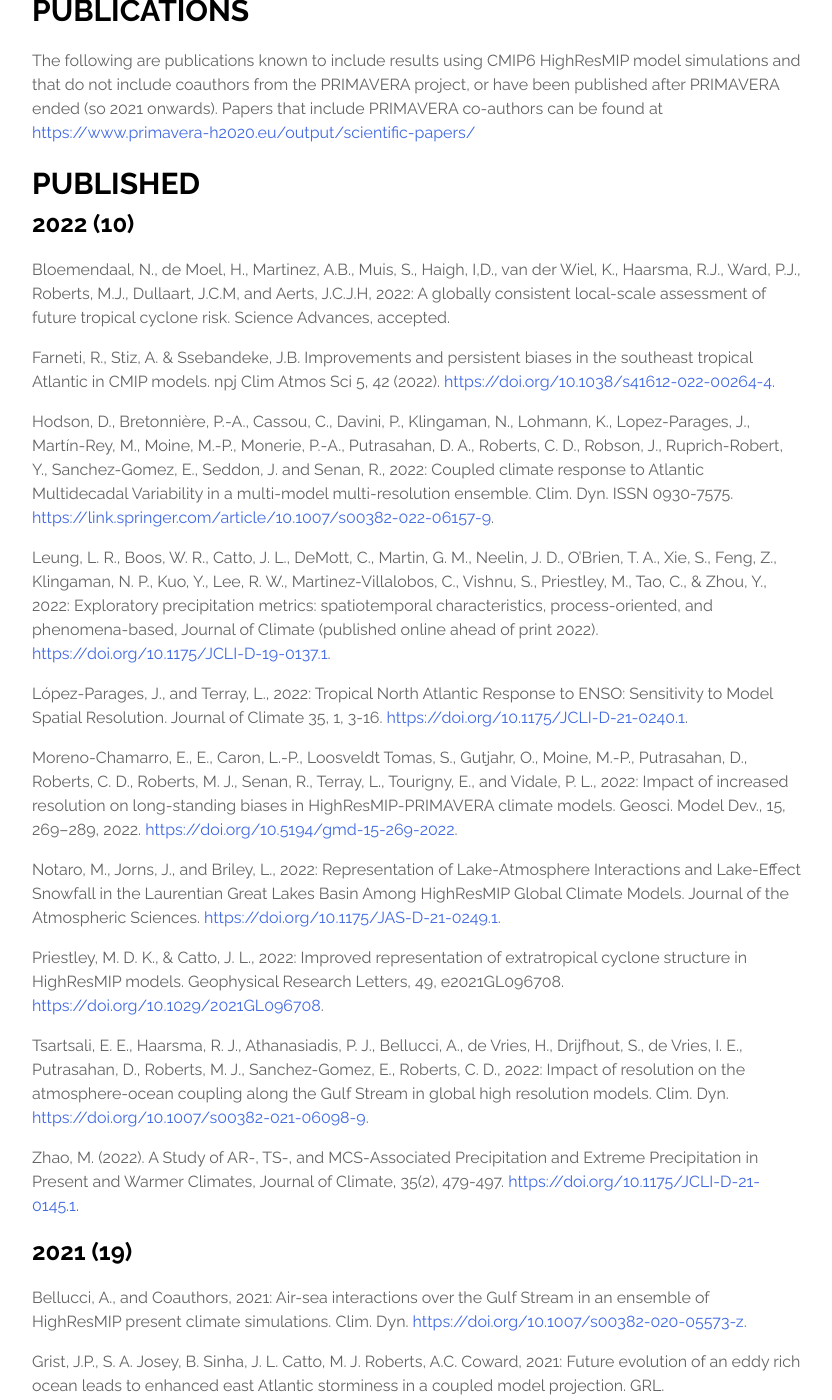
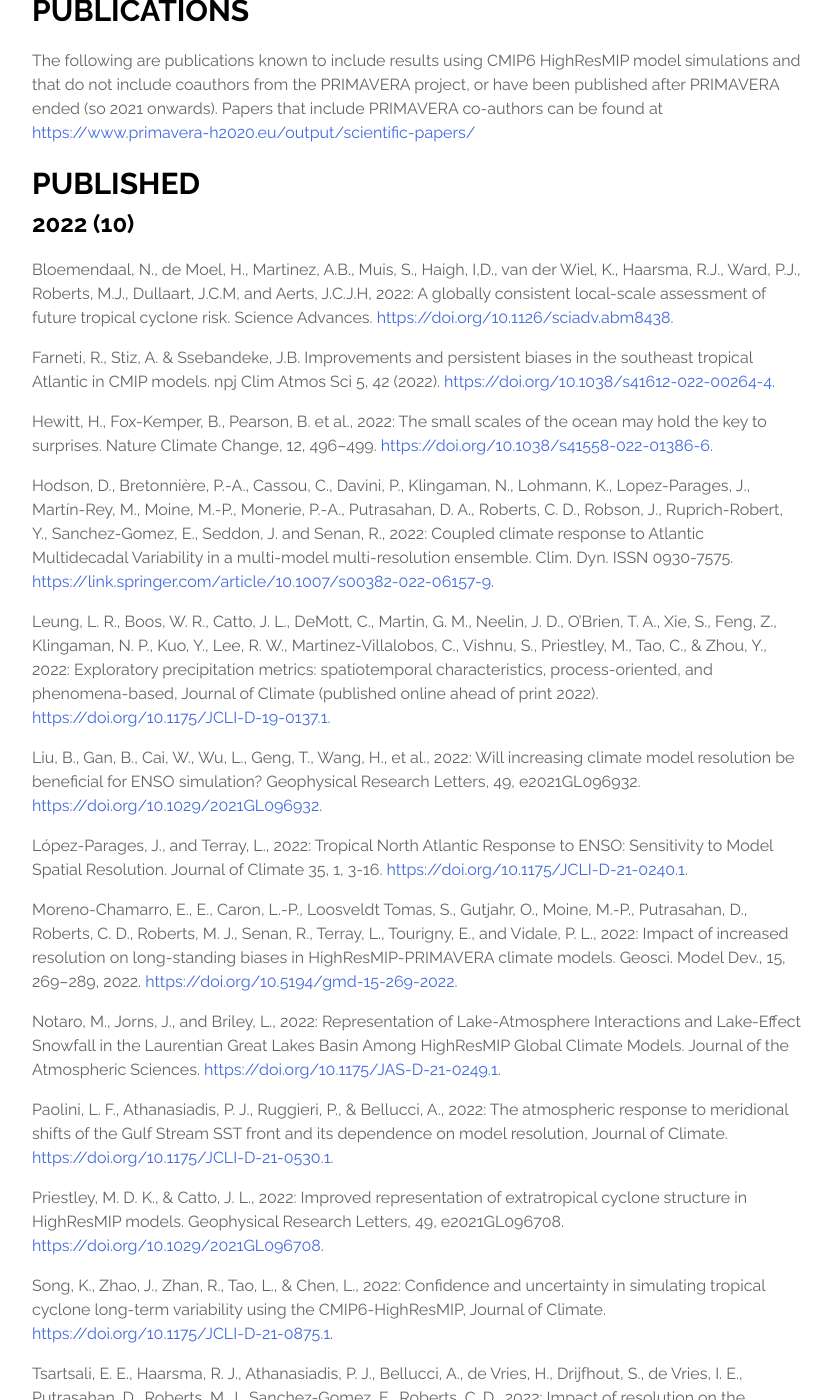
Before and after one commit to HighResMIP2/HighResMIP2.github.io, a Jekyll site: the page built from publications.md, in a window 1280 px wide and 1400 px high, scrolled down 201 px. Shown: the whole window, without its empty margins (23-855 px from the left). Built offline with Jekyll 4.4.1, drawn with Linux system fonts in a browser that asks for light colours; some of the changed text lies outside the part shown.

Commit message:
added more publications

```diff
--- a/publications.md
+++ b/publications.md
@@ -10,13 +10,17 @@ The following are publications known to include results using CMIP6 HighResMIP m
 ## Published
 ### 2022 (10)
 
-Bloemendaal, N., de Moel, H., Martinez, A.B., Muis, S., Haigh, I,D., van der Wiel, K., Haarsma, R.J., Ward, P.J., Roberts, M.J., Dullaart, J.C.M, and Aerts, J.C.J.H, 2022: A globally consistent local-scale assessment of future tropical cyclone risk. Science Advances, accepted.
+Bloemendaal, N., de Moel, H., Martinez, A.B., Muis, S., Haigh, I,D., van der Wiel, K., Haarsma, R.J., Ward, P.J., Roberts, M.J., Dullaart, J.C.M, and Aerts, J.C.J.H, 2022: A globally consistent local-scale assessment of future tropical cyclone risk. Science Advances. [https://doi.org/10.1126/sciadv.abm8438](https://doi.org/10.1126/sciadv.abm8438).
 
 Farneti, R., Stiz, A. & Ssebandeke, J.B. Improvements and persistent biases in the southeast tropical Atlantic in CMIP models. npj Clim Atmos Sci 5, 42 (2022). [https://doi.org/10.1038/s41612-022-00264-4](https://doi.org/10.1038/s41612-022-00264-4).
+
+Hewitt, H., Fox-Kemper, B., Pearson, B. et al., 2022: The small scales of the ocean may hold the key to surprises. Nature Climate Change, 12, 496–499. [https://doi.org/10.1038/s41558-022-01386-6](https://doi.org/10.1038/s41558-022-01386-6).
 
 Hodson, D., Bretonnière, P.-A., Cassou, C., Davini, P., Klingaman, N., Lohmann, K., Lopez-Parages, J., Martín-Rey, M., Moine, M.-P., Monerie, P.-A., Putrasahan, D. A., Roberts, C. D., Robson, J., Ruprich-Robert, Y., Sanchez-Gomez, E., Seddon, J. and Senan, R., 2022: Coupled climate response to Atlantic Multidecadal Variability in a multi-model multi-resolution ensemble. Clim. Dyn. ISSN 0930-7575. [https://link.springer.com/article/10.1007/s00382-022-06157-9](https://link.springer.com/article/10.1007/s00382-022-06157-9).
 
 Leung, L. R., Boos, W. R., Catto, J. L., DeMott, C., Martin, G. M., Neelin, J. D., O’Brien, T. A., Xie, S., Feng, Z., Klingaman, N. P., Kuo, Y., Lee, R. W., Martinez-Villalobos, C., Vishnu, S., Priestley, M., Tao, C., & Zhou, Y., 2022: Exploratory precipitation metrics: spatiotemporal characteristics, process-oriented, and phenomena-based, Journal of Climate (published online ahead of print 2022). [https://doi.org/10.1175/JCLI-D-19-0137.1](https://doi.org/10.1175/JCLI-D-19-0137.1).
+
+Liu, B., Gan, B., Cai, W., Wu, L., Geng, T., Wang, H., et al., 2022: Will increasing climate model resolution be beneficial for ENSO simulation? Geophysical Research Letters, 49, e2021GL096932. [https://doi.org/10.1029/2021GL096932](https://doi.org/10.1029/2021GL096932).
 
 López-Parages, J., and Terray, L., 2022: Tropical North Atlantic Response to ENSO: Sensitivity to Model Spatial Resolution. Journal of Climate 35, 1, 3-16. [https://doi.org/10.1175/JCLI-D-21-0240.1](https://doi.org/10.1175/JCLI-D-21-0240.1).
 
@@ -24,11 +28,15 @@ Moreno-Chamarro, E., E., Caron, L.-P., Loosveldt Tomas, S., Gutjahr, O., Moine,
 
 Notaro, M., Jorns, J., and Briley, L., 2022: Representation of Lake-Atmosphere Interactions and Lake-Effect Snowfall in the Laurentian Great Lakes Basin Among HighResMIP Global Climate Models. Journal of the Atmospheric Sciences. [https://doi.org/10.1175/JAS-D-21-0249.1](https://doi.org/10.1175/JAS-D-21-0249.1).
 
+Paolini, L. F., Athanasiadis, P. J., Ruggieri, P., & Bellucci, A., 2022: The atmospheric response to meridional shifts of the Gulf Stream SST front and its dependence on model resolution, Journal of Climate. [https://doi.org/10.1175/JCLI-D-21-0530.1](https://doi.org/10.1175/JCLI-D-21-0530.1).
+
 Priestley, M. D. K., & Catto, J. L., 2022: Improved representation of extratropical cyclone structure in HighResMIP models. Geophysical Research Letters, 49, e2021GL096708. [https://doi.org/10.1029/2021GL096708](https://doi.org/10.1029/2021GL096708).
+
+Song, K., Zhao, J., Zhan, R., Tao, L., & Chen, L., 2022: Confidence and uncertainty in simulating tropical cyclone long-term variability using the CMIP6-HighResMIP, Journal of Climate. [https://doi.org/10.1175/JCLI-D-21-0875.1](https://doi.org/10.1175/JCLI-D-21-0875.1).
 
 Tsartsali, E. E., Haarsma, R. J., Athanasiadis, P. J., Bellucci, A., de Vries, H., Drijfhout, S., de Vries, I. E., Putrasahan, D., Roberts, M. J., Sanchez-Gomez, E., Roberts, C. D., 2022: Impact of resolution on the atmosphere-ocean coupling along the Gulf Stream in global high resolution models. Clim. Dyn. [https://doi.org/10.1007/s00382-021-06098-9](https://doi.org/10.1007/s00382-021-06098-9).
 
-Zhao, M. (2022). A Study of AR-, TS-, and MCS-Associated Precipitation and Extreme Precipitation in Present and Warmer Climates, Journal of Climate, 35(2), 479-497. [https://doi.org/10.1175/JCLI-D-21-0145.1](https://doi.org/10.1175/JCLI-D-21-0145.1).
+Zhao, M., 2022: A Study of AR-, TS-, and MCS-Associated Precipitation and Extreme Precipitation in Present and Warmer Climates. Journal of Climate, 35(2), 479-497. [https://doi.org/10.1175/JCLI-D-21-0145.1](https://doi.org/10.1175/JCLI-D-21-0145.1).
 
 
 
@@ -100,8 +108,6 @@ Bloomfield, H. C., Brayshaw, D. J., Deakin, M., and Greenwood, D., 2022: Hourly
 
 Dorrington, J., Strommen, K., and Fabiano, F., 2021: How well does CMIP6 capture the dynamics of Euro-Atlantic weather regimes, and why?, Weather Clim. Dynam. Discuss., in review (Oct 2021). [https://doi.org/10.5194/wcd-2021-71](https://doi.org/10.5194/wcd-2021-71).
 
-Famooss Paolini, L., Athanasiadis, P., Ruggieri, P., Bellucci, A., 2022: The atmospheric response to meridional shifts of the Gulf Stream SST front and the role of atmospheric horizontal resolution. In review for the Journal of Climate.
-
 Lockwood, J., et al., 2022: Using high-resolution global climate models from the PRIMAVERA project to create a European winter windstorm event set. NHESS, submitted (Jan 2022). [https://doi.org/10.5194/nhess-2022-12](https://doi.org/10.5194/nhess-2022-12).
 
 Muis, S., et al., 2022: Low confidence in projected changes in storm surges for the mid-century. In prep for Earth's Future.
```
